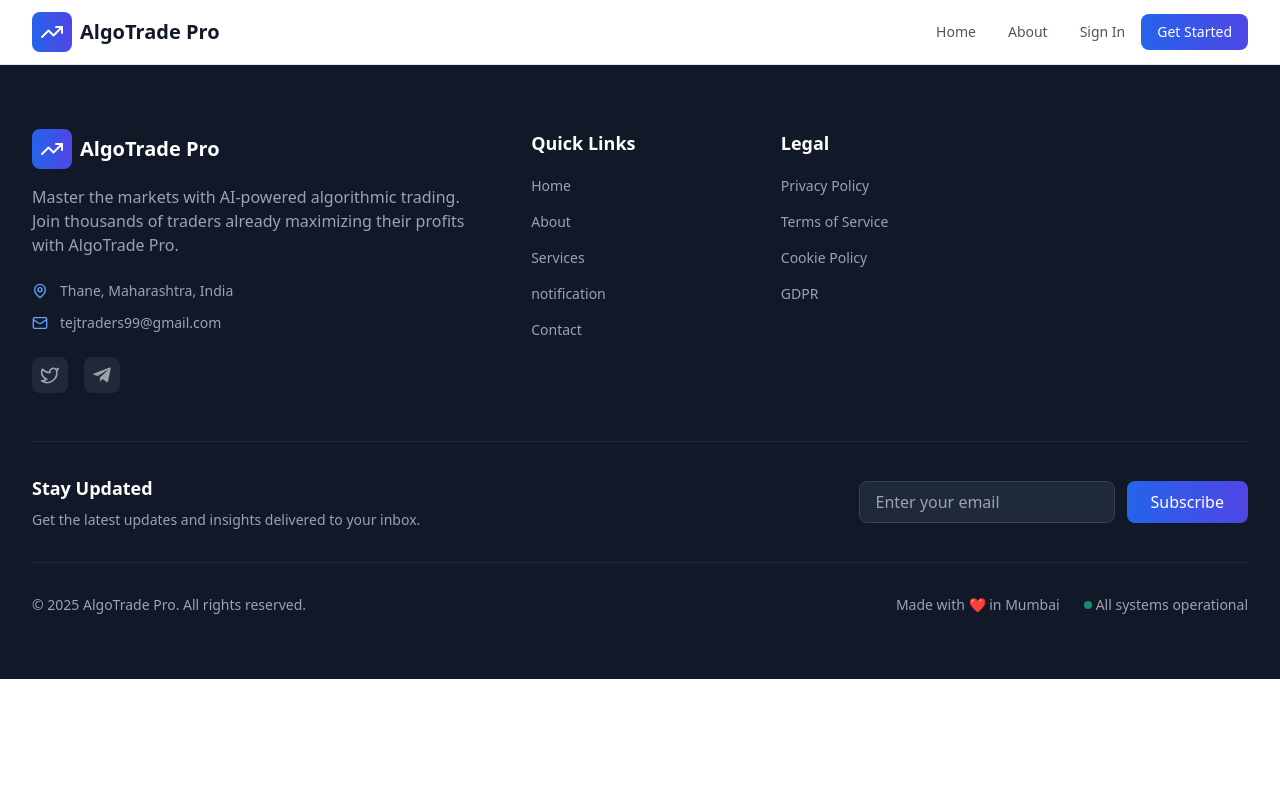
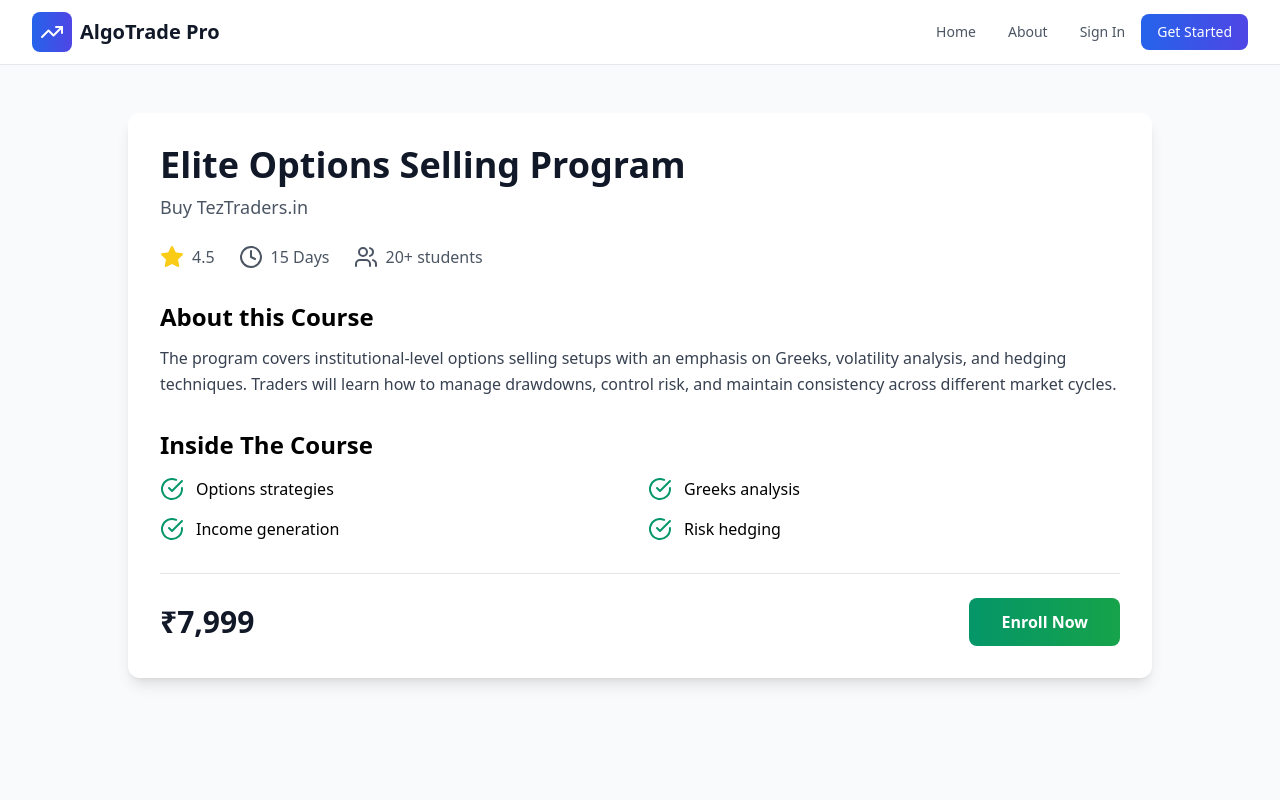
Before and after one commit to Smitayadav01/Info-Trade-website, a React (Vite) app: page /courses/1 in a window 1280 px wide. Shown: the top 800 px of the page. Built offline with nearby package versions, Linux system fonts and the light colour scheme.

Commit message:
commited

```diff
--- a/src/App.tsx
+++ b/src/App.tsx
@@ -13,6 +13,8 @@ import Notifications from './pages/Notifications';
 import PMS from './pages/PMS';
 import Courses from './pages/Courses';
 import Subscription from './pages/Subscription';
+import CourseDetail from './pages/CourseDetail';
+
 
 function App() {
   return (
@@ -32,6 +34,7 @@ function App() {
               <Route path="/pms" element={<PMS />} />
               <Route path="/courses" element={<Courses />} />
               <Route path="/subscription" element={<Subscription />} />
+              <Route path="/courses/:id" element={<CourseDetail />} />
             </Routes>
           </main>
           <Footer />
--- /dev/null
+++ b/src/pages/CourseDetail.tsx
@@ -0,0 +1,134 @@
+import React from 'react';
+import { useParams } from 'react-router-dom';
+import { Star, Clock, Users, CheckCircle } from 'lucide-react';
+
+const courses = [
+  {
+    id: "1",
+    title: "Elite Options Selling Program",
+    level: "Buy TezTraders.in",
+    duration: "15 Days",
+    price: "₹7,999",
+    rating: 4.5,
+    students: 20,
+    description:
+      "The program covers institutional-level options selling setups with an emphasis on Greeks, volatility analysis, and hedging techniques. Traders will learn how to manage drawdowns, control risk, and maintain consistency across different market cycles.",
+    features: [
+      "Options strategies",
+      "Greeks analysis",
+      "Income generation",
+      "Risk hedging"
+    ]
+  },
+  {
+    id: "2",
+    title: "Algo Trading Mastery Program",
+    level: "Buy TezTraders.in",
+    duration: "30 Days",
+    price: "₹14,999",
+    rating: 4.9,
+    students: 15,
+    description:
+      "This course teaches how to design rule-based algorithmic trading strategies from scratch. You will learn to backtest strategies using historical data, optimize performance, and deploy them for live market execution with proper risk controls.",
+    features: [
+      "Strategy development",
+      "Back-testing",
+      "Risk management",
+      "Live trading sessions"
+    ]
+  },
+  {
+    id: "3",
+    title: "Options Buying SL Hunting Course",
+    level: "Buy TezTraders.in",
+    duration: "20 Days",
+    price: "₹3,999",
+    rating: 4.7,
+    students: 50,
+    description:
+      "This course teaches institutional-style options buying with precise entry and exit rules, focusing on high-momentum trades and optimal risk-to-reward. It also covers SL-hunting setups, helping traders identify liquidity zones, false breakouts, and institutional trap moves for high-probability reversals.",
+    features: [
+      "Price action mastery",
+      "Entry modules",
+      "Hero-zero strategy",
+      "Risk control"
+    ]
+  }
+];
+
+const CourseDetail = () => {
+  const { id } = useParams();
+  const course = courses.find(c => c.id === id);
+
+  if (!course) {
+    return (
+      <div className="min-h-screen flex items-center justify-center">
+        <p className="text-xl font-semibold">Course not found</p>
+      </div>
+    );
+  }
+
+  return (
+    <div className="min-h-screen bg-gray-50 py-12">
+      <div className="max-w-5xl mx-auto bg-white rounded-xl shadow-lg p-8">
+
+        {/* Header */}
+        <div className="mb-6">
+          <h1 className="text-4xl font-bold text-gray-900 mb-2">
+            {course.title}
+          </h1>
+          <p className="text-gray-600 text-lg">{course.level}</p>
+        </div>
+
+        {/* Stats */}
+        <div className="flex flex-wrap gap-6 mb-8 text-gray-600">
+          <div className="flex items-center gap-2">
+            <Star className="text-yellow-400 fill-current" />
+            {course.rating}
+          </div>
+          <div className="flex items-center gap-2">
+            <Clock />
+            {course.duration}
+          </div>
+          <div className="flex items-center gap-2">
+            <Users />
+            {course.students}+ students
+          </div>
+        </div>
+
+        {/* Description */}
+        <div className="mb-8">
+          <h2 className="text-2xl font-bold mb-3">About this Course</h2>
+          <p className="text-gray-700 leading-relaxed">
+            {course.description}
+          </p>
+        </div>
+
+        {/* Features */}
+        <div className="mb-8">
+          <h2 className="text-2xl font-bold mb-4">Inside The Course</h2>
+          <div className="grid grid-cols-1 md:grid-cols-2 gap-4">
+            {course.features.map((feature, index) => (
+              <div key={index} className="flex items-center gap-3">
+                <CheckCircle className="text-emerald-600" />
+                <span>{feature}</span>
+              </div>
+            ))}
+          </div>
+        </div>
+
+        {/* Price & CTA */}
+        <div className="border-t pt-6 flex flex-col md:flex-row justify-between items-center gap-4">
+          <div className="text-3xl font-bold text-gray-900">
+            {course.price}
+          </div>
+          <button className="bg-gradient-to-r from-emerald-600 to-green-600 text-white px-8 py-3 rounded-lg font-semibold hover:scale-105 transition">
+            Enroll Now
+          </button>
+        </div>
+      </div>
+    </div>
+  );
+};
+
+export default CourseDetail;
--- a/src/pages/Courses.tsx
+++ b/src/pages/Courses.tsx
@@ -233,11 +233,15 @@ const Courses = () => {
                       <span className="text-lg text-gray-500 line-through">{course.originalPrice}</span>
                     </div>
                   </div>
+                  <Link
+  to={`/courses/${course.id}`}
+  className={`w-full bg-gradient-to-r ${colors.button} text-white py-3 rounded-lg font-semibold transition-all duration-300 transform hover:scale-105 group-hover:shadow-lg flex items-center justify-center`}
+>
+  Get Started
+  <ArrowRight className="ml-2 h-5 w-5" />
+</Link>
 
-                  <button className={`w-full bg-gradient-to-r ${colors.button} text-white py-3 rounded-lg font-semibold transition-all duration-300 transform hover:scale-105 group-hover:shadow-lg flex items-center justify-center`}>
-                    Enroll Now
-                    <ArrowRight className="ml-2 h-5 w-5 group-hover:translate-x-1 transition-transform duration-200" />
-                  </button>
+
                 </div>
               );
             })}
--- a/src/pages/Signup.tsx
+++ b/src/pages/Signup.tsx
@@ -5,7 +5,7 @@ import { useAuth } from '../context/AuthContext';
 
 const Signup = () => {
   const navigate = useNavigate();
-  const { login } = useAuth();
+  const { register } = useAuth();
   const [formData, setFormData] = useState({
     firstName: '',
     lastName: '',
```
